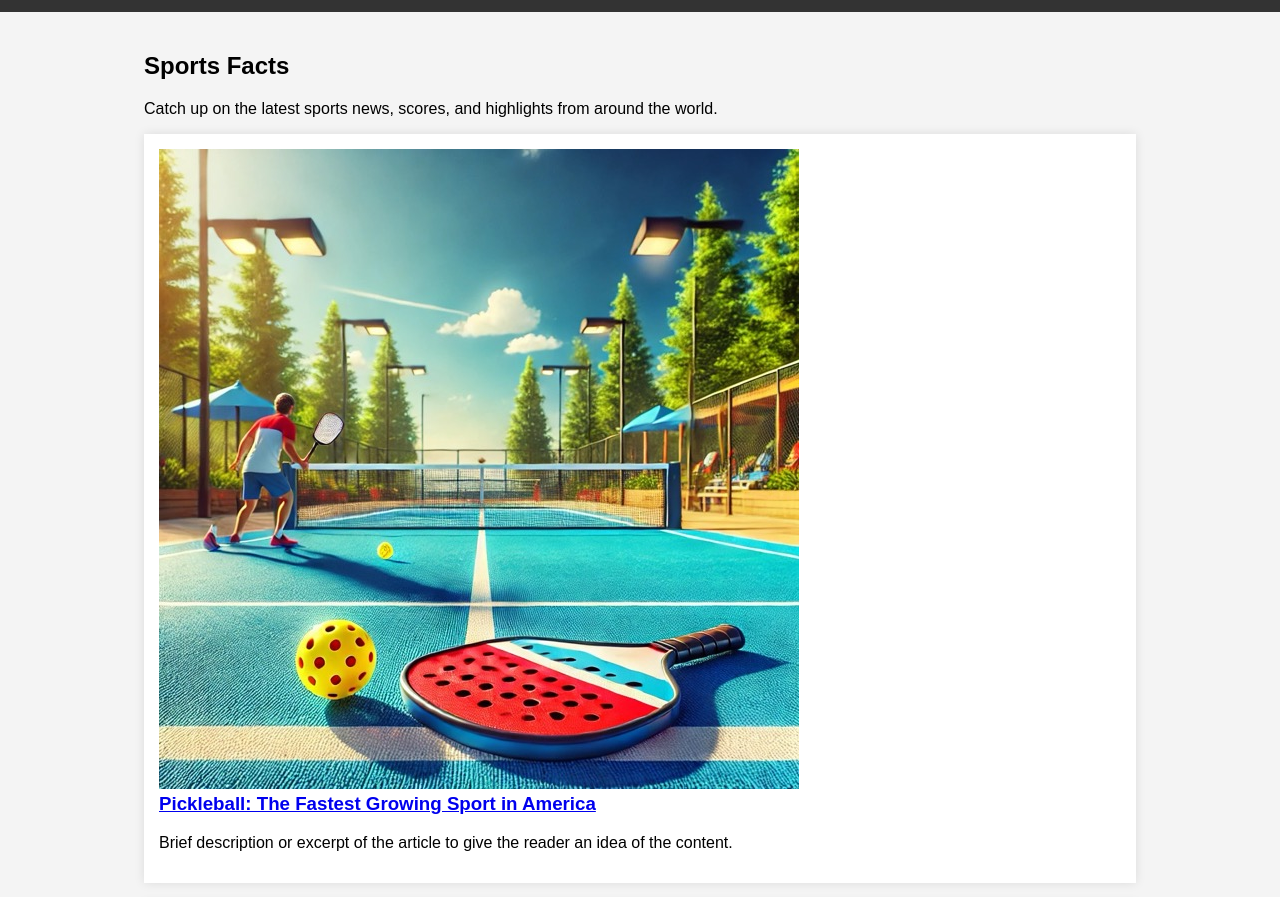
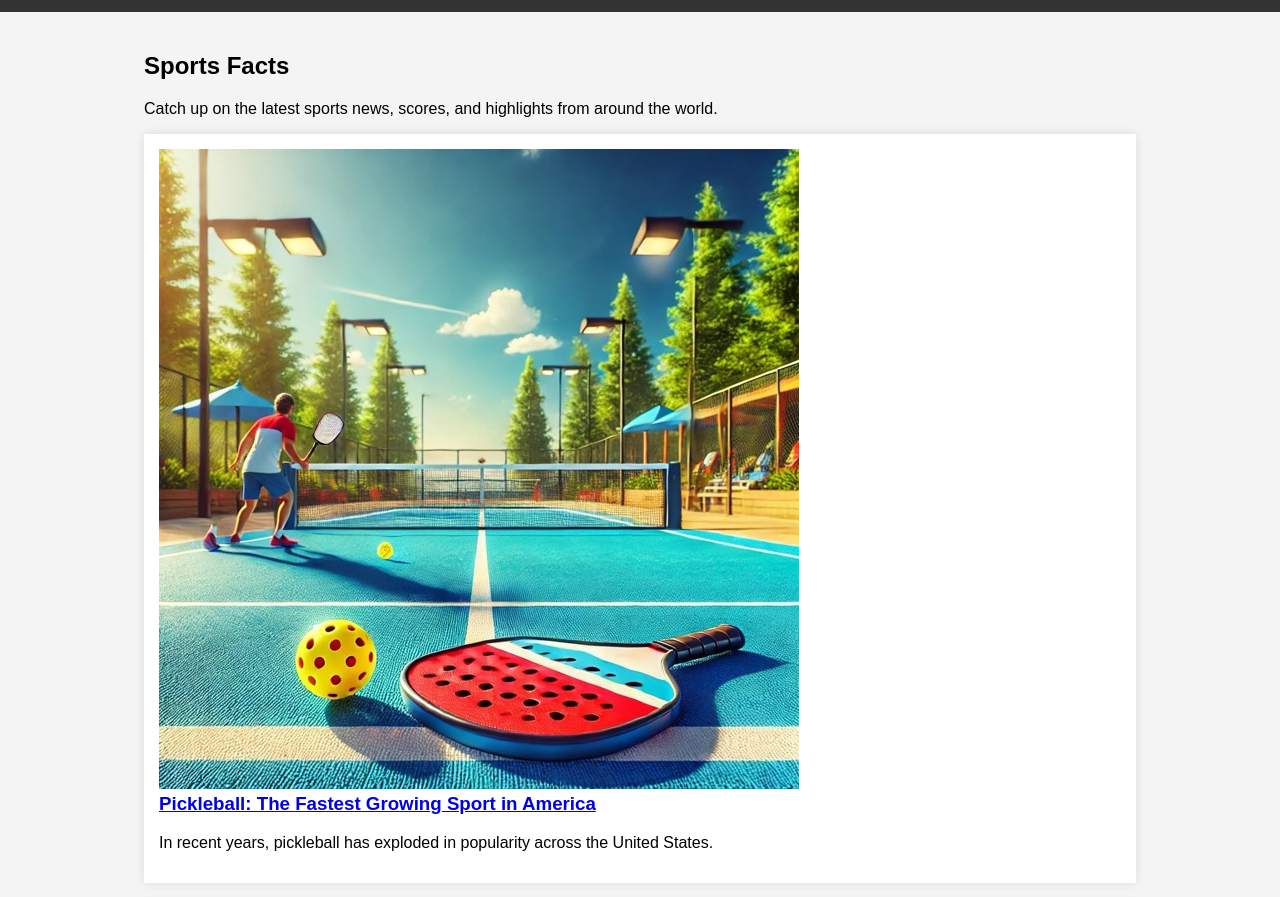
Before and after one commit to RomanCanaan/Objective-Facts-Only, a plain HTML site: page public/sports.html in a window 1280 px wide. Shown: the part 55-952 px from the top of the page. Drawn offline with Linux system fonts and the light colour scheme.

Commit message:
Update sports.html

```diff
--- a/public/sports.html
+++ b/public/sports.html
@@ -34,7 +34,7 @@
                 <article>
                     <img src="../images/pickleball.jpeg" alt="AI depiction of a image of a pickleball scene">
                     <h3><a href="../articles/barticle1.html">Pickleball: The Fastest Growing Sport in America</a></h3>
-                    <p>Brief description or excerpt of the article to give the reader an idea of the content.</p>
+                    <p>In recent years, pickleball has exploded in popularity across the United States. </p>
                 </article>
 
                 <article>
```
